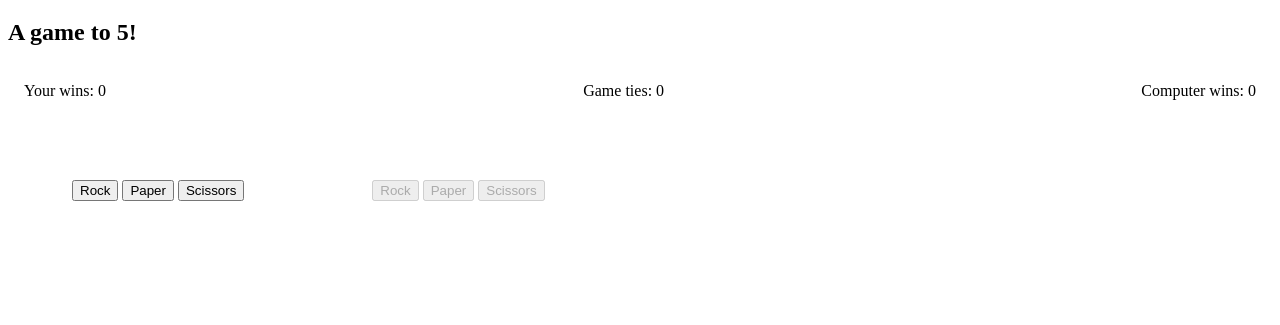
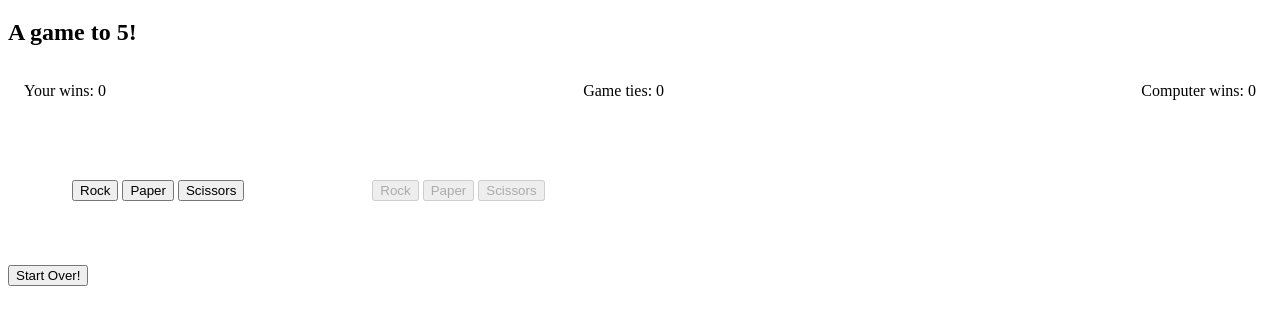
Before and after one commit to TheDavo/odin-rock-paper-scissors, a plain HTML site: page index.html in a window 1280 px wide. Shown: the part 61-386 px from the top of the page. Drawn offline with Linux system fonts and the light colour scheme.

Commit message:
Add restart button to game UI

```diff
--- a/app.js
+++ b/app.js
@@ -100,6 +100,10 @@ function resetGame() {
   numTie = 0;
   gameHistory = [];
   cancelGame = false;
+
+  playerWins.innerText = numPlayerWin;
+  compWins.innerText = numComputerWin;
+  gameTies.innerText = numTie;
 }
 
 /* Console based human input, requiring validators
--- a/index.html
+++ b/index.html
@@ -40,6 +40,7 @@
       </div>
     </div>
 
+    <button id="resetGame" onclick="resetGame()">Start Over!</button>
     <div class="gameHistory">
       <!-- Game history table goes here!-->
     </div>
```
